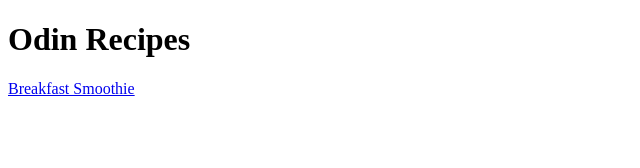
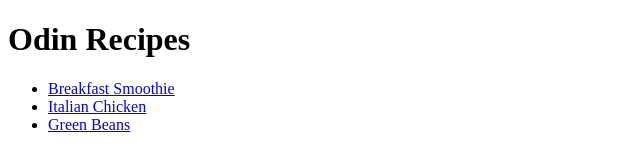
Before and after one commit to NickToy6/odin-recipes, a plain HTML site: page index.html in a window 1280 px wide. Shown: the whole page, without its empty margins (0-640 px from the left). Drawn offline with Linux system fonts and the light colour scheme.

Commit message:
add link to italian chicken and green beans

```diff
--- a/index.html
+++ b/index.html
@@ -8,6 +8,10 @@
 </head>
 <body>
     <h1>Odin Recipes</h1>
-    <a href="recipes/breakfast-smoothie.html">Breakfast Smoothie</a>
+    <ul>
+        <li><a href="recipes/breakfast-smoothie.html">Breakfast Smoothie</a></li>
+        <li><a href="recipes/italian-chicken.html">Italian Chicken</a></li>
+        <li><a href="recipes/green-beans.html">Green Beans</a></li>
+    </ul>
 </body>
 </html>
```
